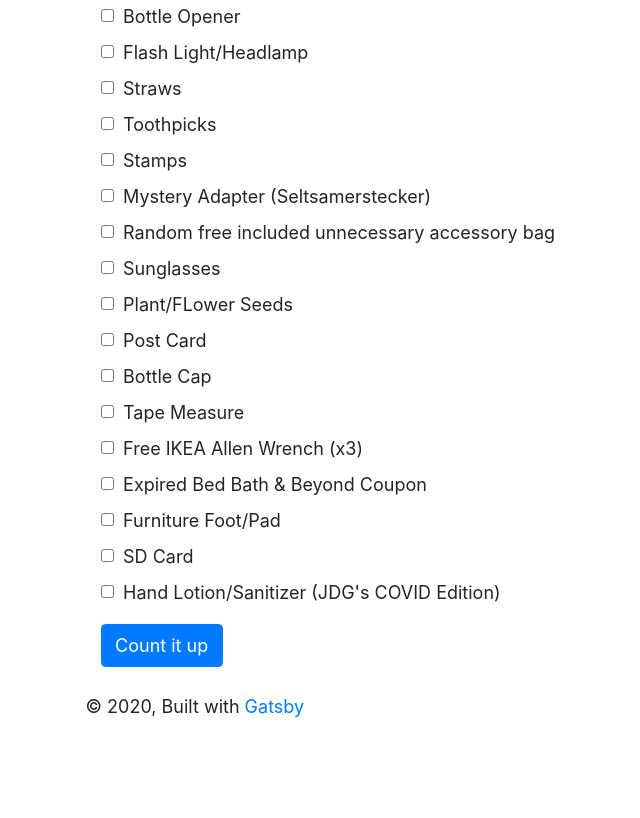
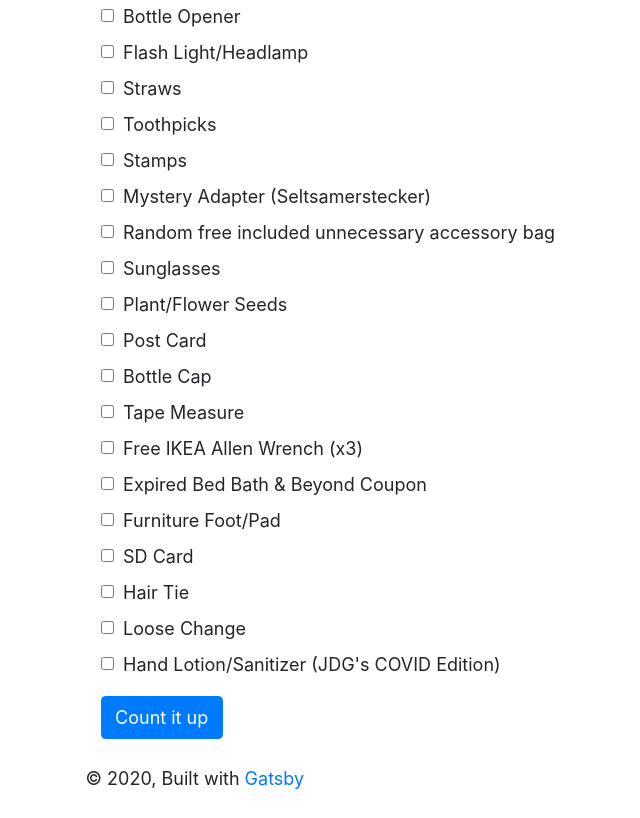
Before and after one commit to mmassie/JunkDrawerGame, a Gatsby site: page / in a window 1280 px wide. Shown: the part 1029-1847 px from the top of the page, without its empty margins (94-734 px from the left). Before the commit the page ends 1775 px from the top, so only its background shows below. Built offline with nearby package versions, Linux system fonts and the light colour scheme; Gatsby itself is replaced by a stand-in of ours.

Commit message:
Fix caps and added 2

```diff
--- a/src/components/app.js
+++ b/src/components/app.js
@@ -32,7 +32,7 @@ const OPTIONS = [
     "Mystery Adapter (Seltsamerstecker)",
     "Random free included unnecessary accessory bag",
     "Sunglasses",
-    "Plant/FLower Seeds",
+    "Plant/Flower Seeds",
     "Post Card",
     "Bottle Cap",
     "Tape Measure",
@@ -40,6 +40,8 @@ const OPTIONS = [
     "Expired Bed Bath & Beyond Coupon",
     "Furniture Foot/Pad",
     "SD Card",
+    "Hair Tie",
+    "Loose Change",
     "Hand Lotion/Sanitizer (JDG's COVID Edition)"
 ];
 
```
